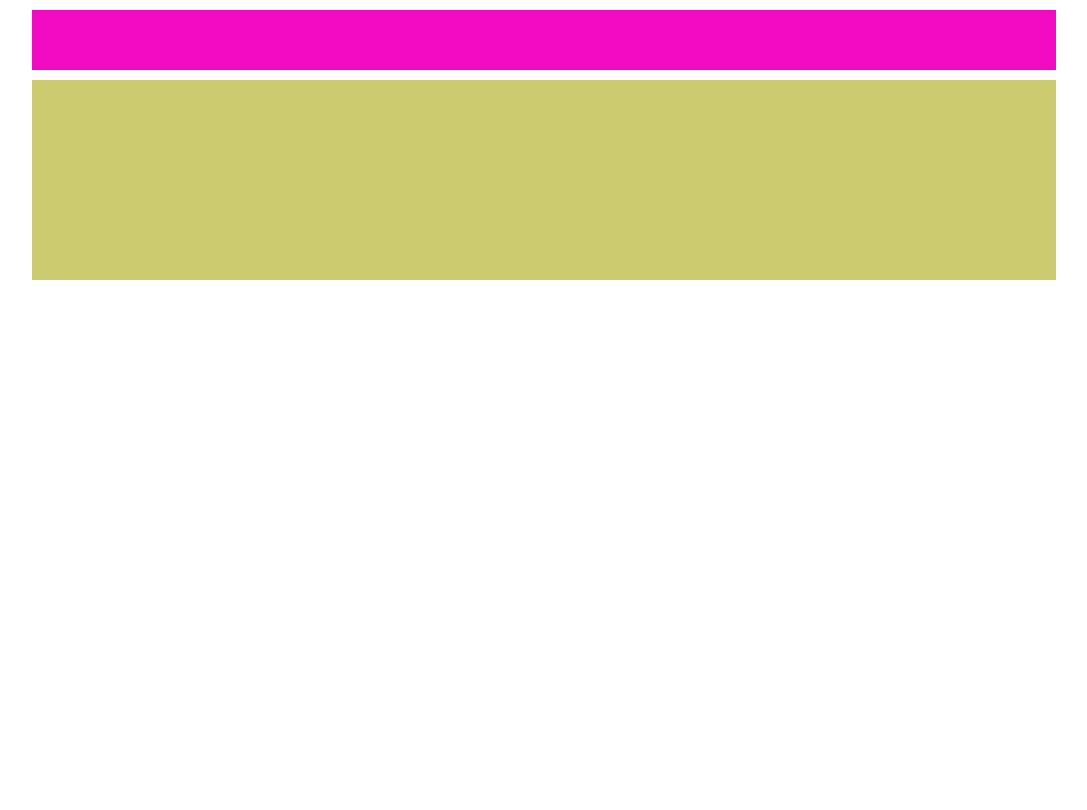
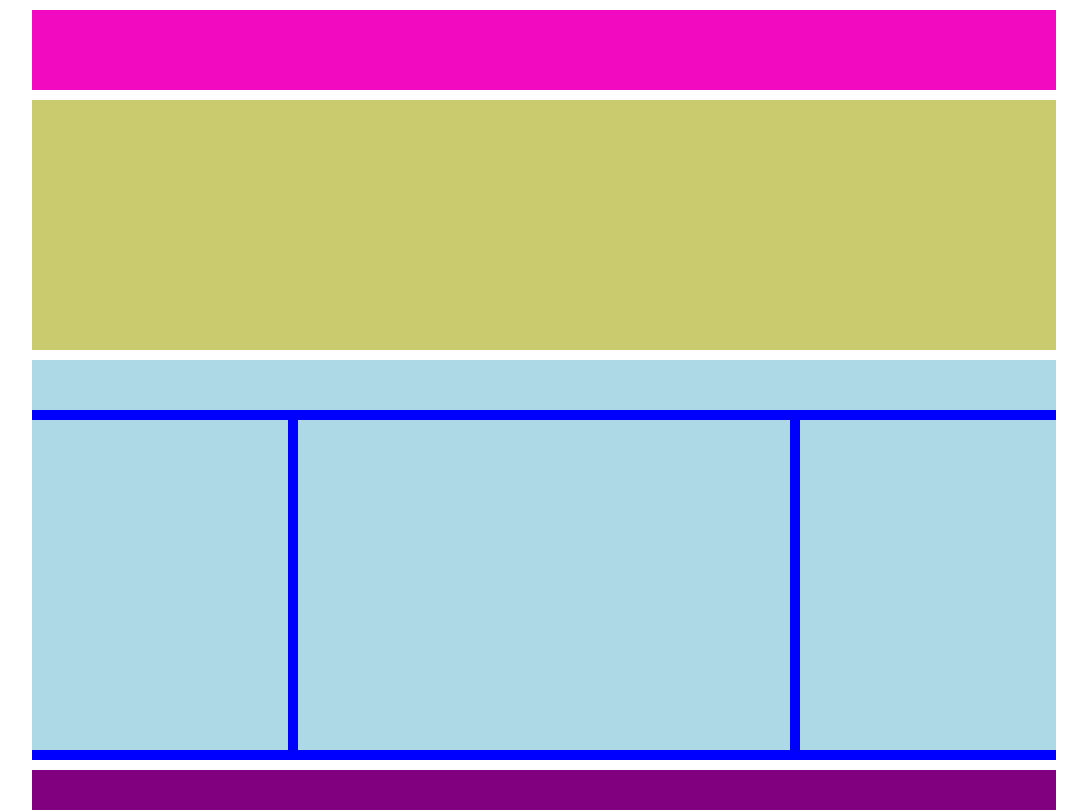
Before and after one commit to Yomakota/htmlcss-struttura-wp, a plain HTML site: page index.html in a window 1280 px wide. Shown: the whole page, without its empty margins (96-1183 px from the left). Drawn offline with Linux system fonts and the light colour scheme.

Commit message:
add sections

```diff
--- a/css/style.css
+++ b/css/style.css
@@ -16,16 +16,48 @@
 }
 
 header {
-    height: 60px;
+    height: 80px;
     background-color: rgb(241, 10, 191);
     margin: 10px 0;
 }
 
-main{
+section{
     margin: 10px 0;
 }
 
 .big_picture {
-    height: 200px;
+    height: 250px;
     background-color:rgb(202, 202, 110) ;
 }
+
+.section_menu {
+    background-color: blue;
+}
+
+.header_main {
+    background-color: lightblue;
+    height: 50px;
+    margin-bottom: 10px;
+}
+
+.menu {
+    height: 330px;
+    background-color: lightblue;
+    float: left;
+    margin-bottom: 10px;
+}
+
+.menu.right,
+.menu.left {
+    width: 25%;
+}
+
+.menu.center{
+    width: calc( 50% - 20px);
+    margin: 0 10px;
+}
+
+footer{
+    background-color: purple;
+    height: 40px;
+}
--- a/index.html
+++ b/index.html
@@ -26,9 +26,25 @@
             </section>
             <!-- section_pic -->
 
+            <!-- section_menu -->
+            <section class="section_menu clearfix">
+
+                <div class="header_main"></div>
+                <div class="menu right"></div>
+                <div class="menu center"></div>
+                <div class="menu left"></div>
+
+            </section>
+            <!-- section_menu -->
+
         </main>
         <!-- main -->
 
+        <!-- footer -->
+        <footer>
+
+        </footer>
+        <!-- footer -->
     </div>
 
 </body>
```
